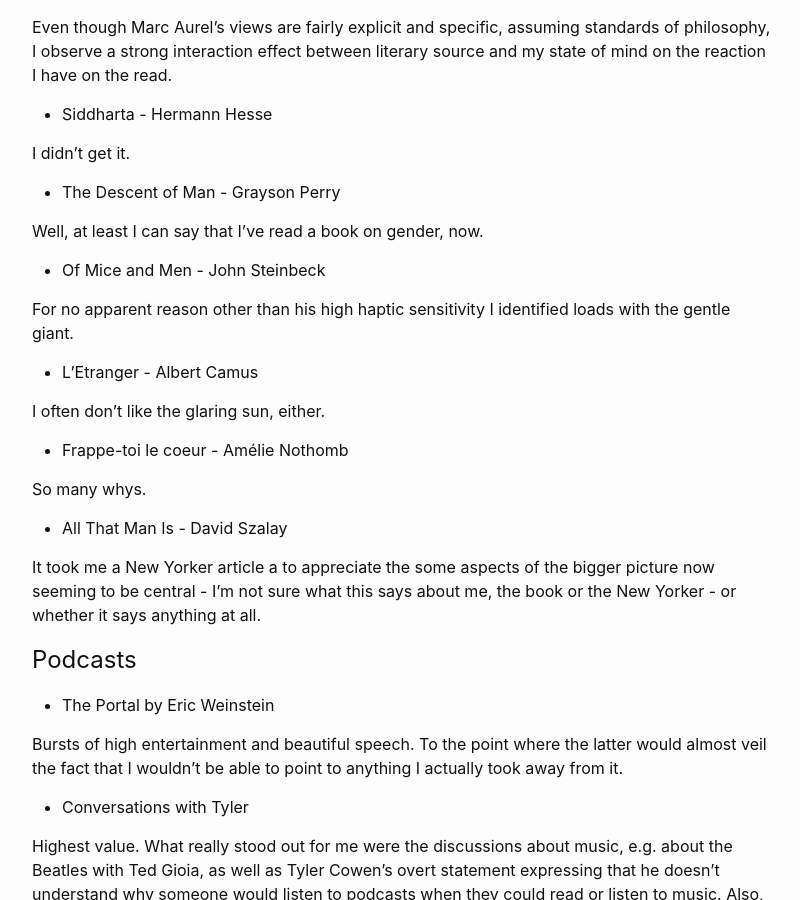
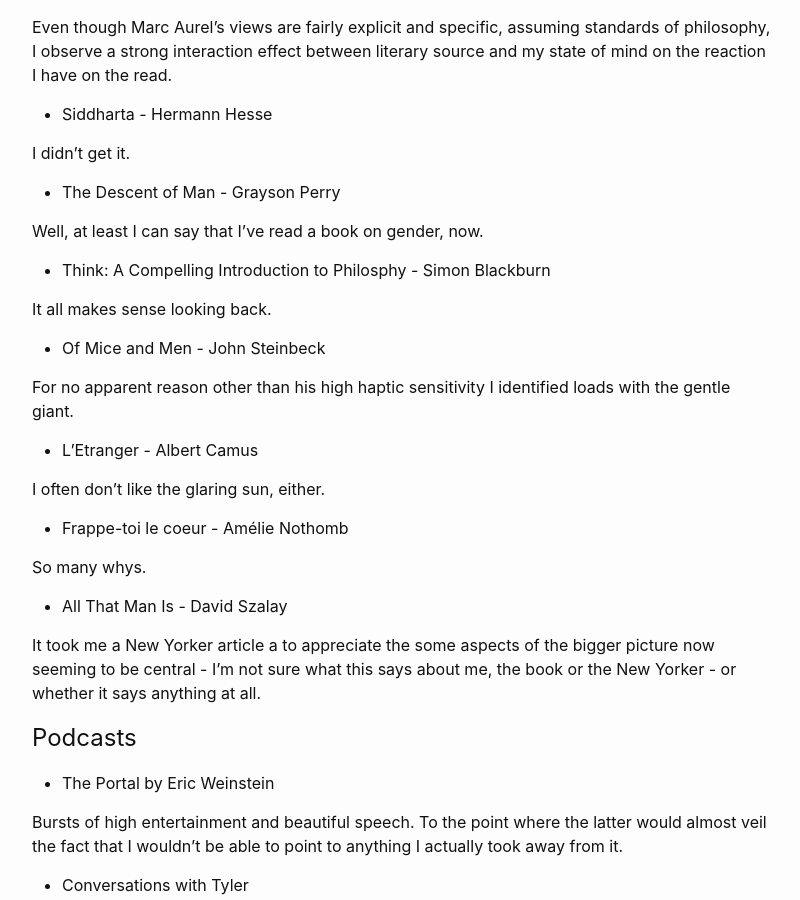
Before and after one commit to kklein/kklein.github.io, a Jekyll site: the page built from _posts/2021-01-02-2020_consuming.markdown, in a window 1280 px wide and 900 px high, scrolled down 596 px. Shown: the whole window, without its empty margins (238-1038 px from the left). Built offline with Jekyll 4.4.1, drawn with Linux system fonts in a browser that asks for light colours.

Commit message:
Update 2021-01-02-2020_consuming.markdown

```diff
--- a/_posts/2021-01-02-2020_consuming.markdown
+++ b/_posts/2021-01-02-2020_consuming.markdown
@@ -35,6 +35,10 @@
 * The Descent of Man - Grayson Perry
 
 Well, at least I can say that I've read a book on gender, now.
+
+* Think: A Compelling Introduction to Philosphy - Simon Blackburn
+
+It all makes sense looking back.
 
 * Of Mice and Men - John Steinbeck
 
```
